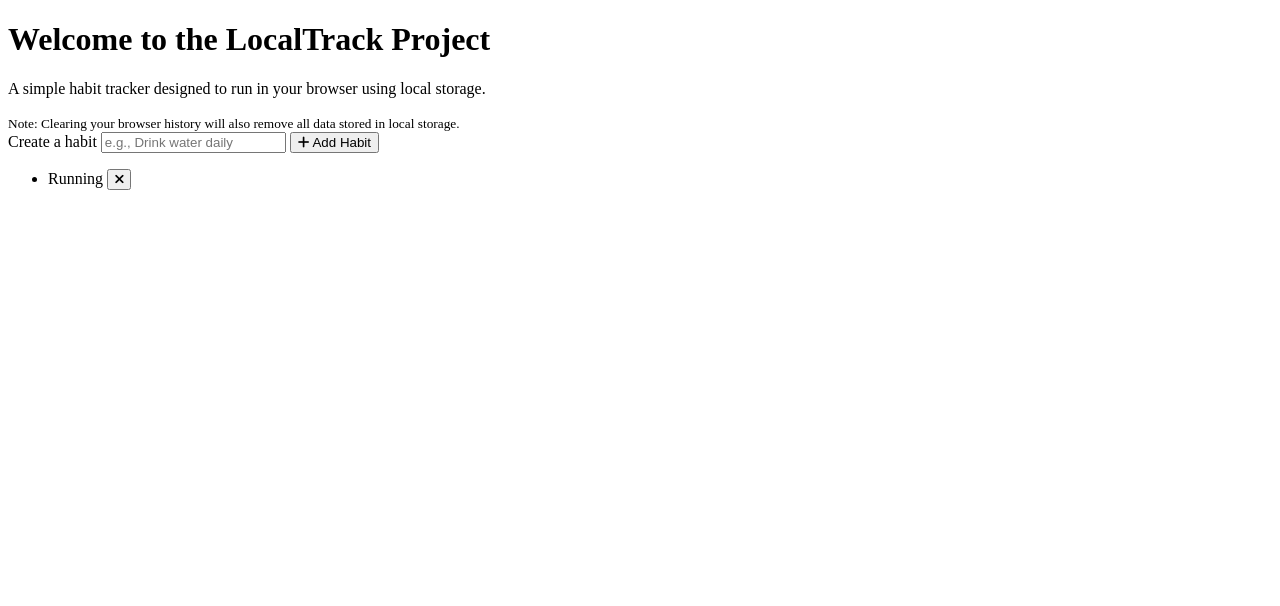
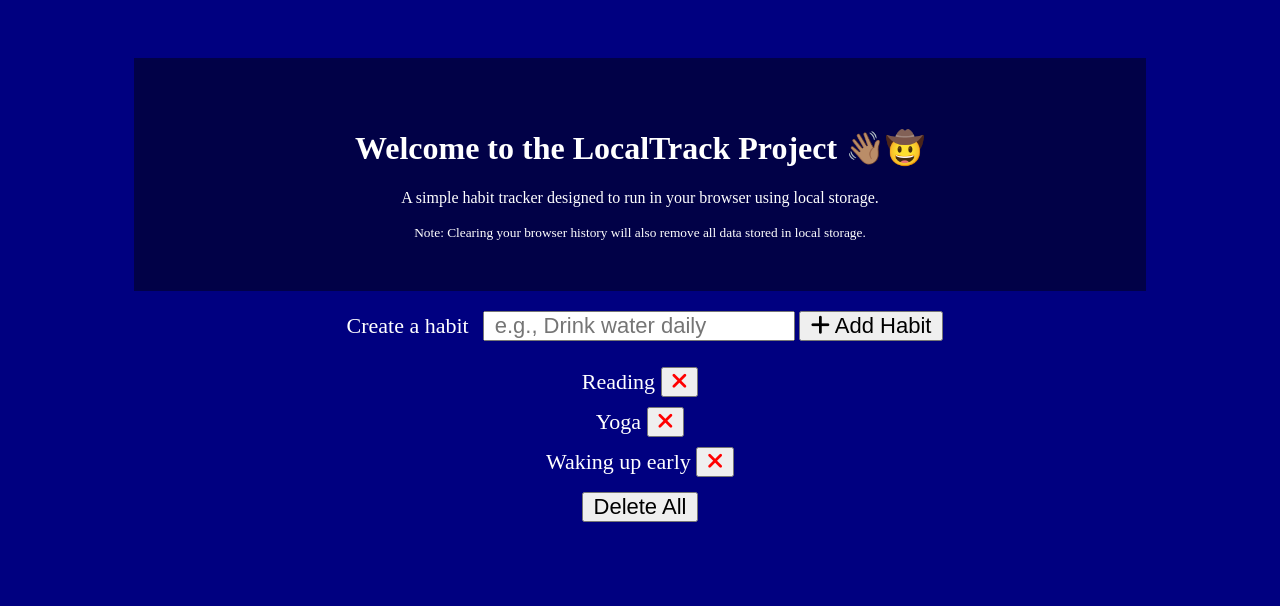
Before and after one commit to Thuthikaran/localtrack, a plain HTML site: page index.html in a window 1280 px wide. Drawn offline with Linux system fonts and the light colour scheme.

Commit message:
just did some css prior to adding tailwind css in the near future

```diff
--- a/index.html
+++ b/index.html
@@ -10,10 +10,12 @@
     <link rel="stylesheet" href="style.css">
 </head>
 <body>
-    <h1>Welcome to the LocalTrack Project</h1>
+    <div class="container">
+        <div class="showcase">
+            <h1>Welcome to the LocalTrack Project 👋🏽🤠</h1>
             <p>A simple habit tracker designed to run in your browser using local storage.</p>
             <small>Note: Clearing your browser history will also remove all data stored in local storage.</small>
-    <script src="script.js"></script>
+        </div>
 
         <form action="">
             <label for="habit">Create a habit</label>
@@ -23,11 +25,26 @@
 
         <ul class="habits-list">
             <li>
-            Running
+                Reading
                 <button class="remove-btn">
                     <i class="fa-solid fa-xmark"></i>
                 </button>
             </li>
+            <li>
+                Yoga
+                <button class="remove-btn">
+                    <i class="fa-solid fa-xmark"></i>
+                </button>
+            </li>
+            <li>
+                Waking up early
+                <button class="remove-btn">
+                    <i class="fa-solid fa-xmark"></i>
+                </button>
+            </li>
+            <button class="remove-all-btn">Delete All</button>
         </ul>
+    </div>
+    <script src="script.js"></script>
 </body>
 </html>
--- a/script.js
+++ b/script.js
@@ -0,0 +1 @@
+// Selectors
--- a/style.css
+++ b/style.css
@@ -0,0 +1,51 @@
+body {
+    background-color: navy;
+}
+.container {
+    max-width: 80%;
+    margin: auto;
+    text-align: center;
+    color: #fff;
+    padding: 50px;
+}
+
+form {
+   padding-top: 20px;
+}
+
+form label , input , button{
+    font-size:22px;
+    padding: 0 10px;
+}
+
+ul {
+    padding:5px;
+}
+li {
+    list-style: none;
+    padding: 5px;
+    font-size:22px;
+}
+
+.showcase {
+    padding:50px;
+    background-color: rgb(1, 1, 71);
+}
+
+.remove-btn {
+    color: red;
+    font-size: 22px;
+    cursor: pointer;
+}
+
+.remove-all-btn {
+    margin: 10px;
+    cursor: pointer;
+    font-size: 22px;
+
+}
+
+.remove-all-btn:hover {
+    background-color: red;
+    color: #fff;
+}
```
Lines whose indentation alone changed are shown as unchanged.
